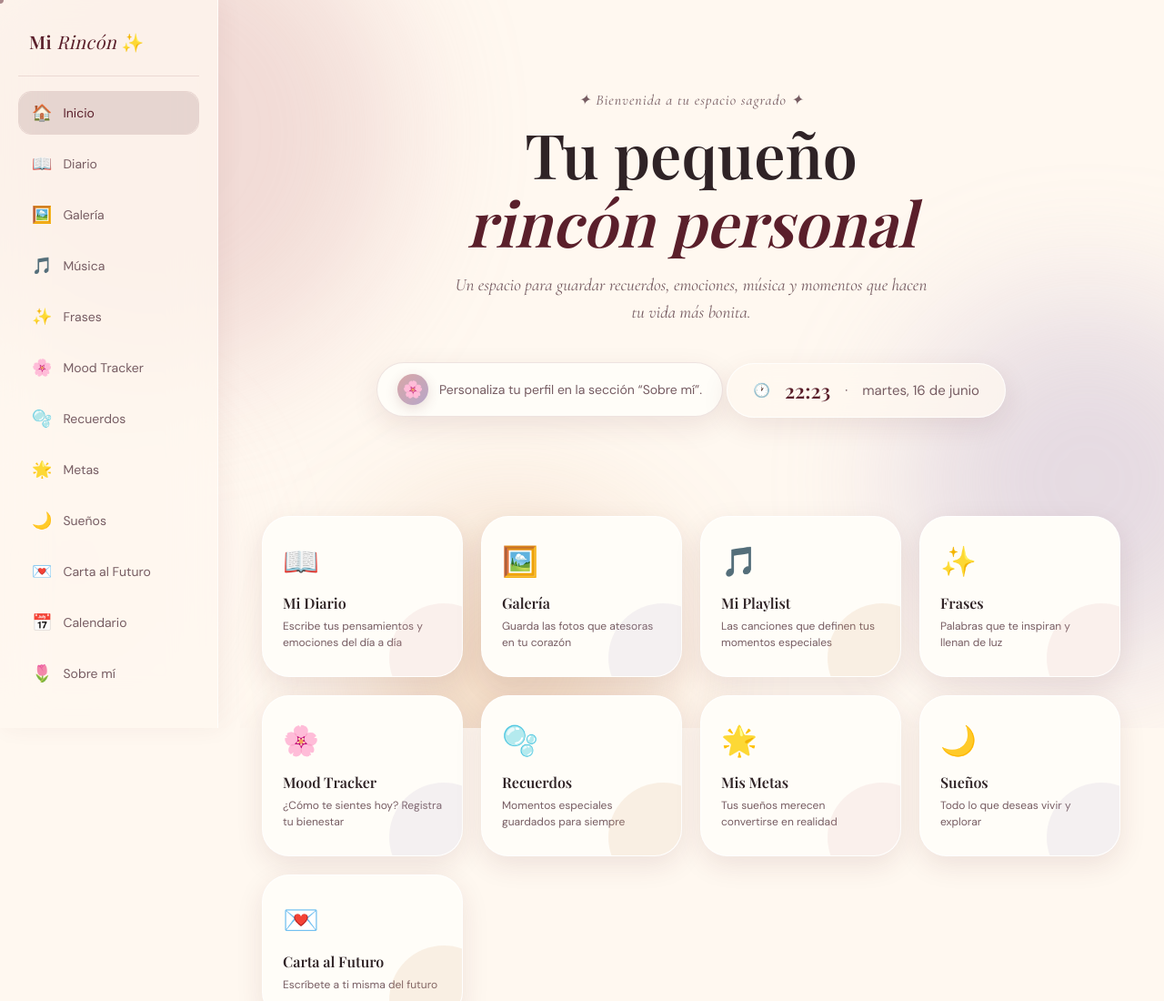
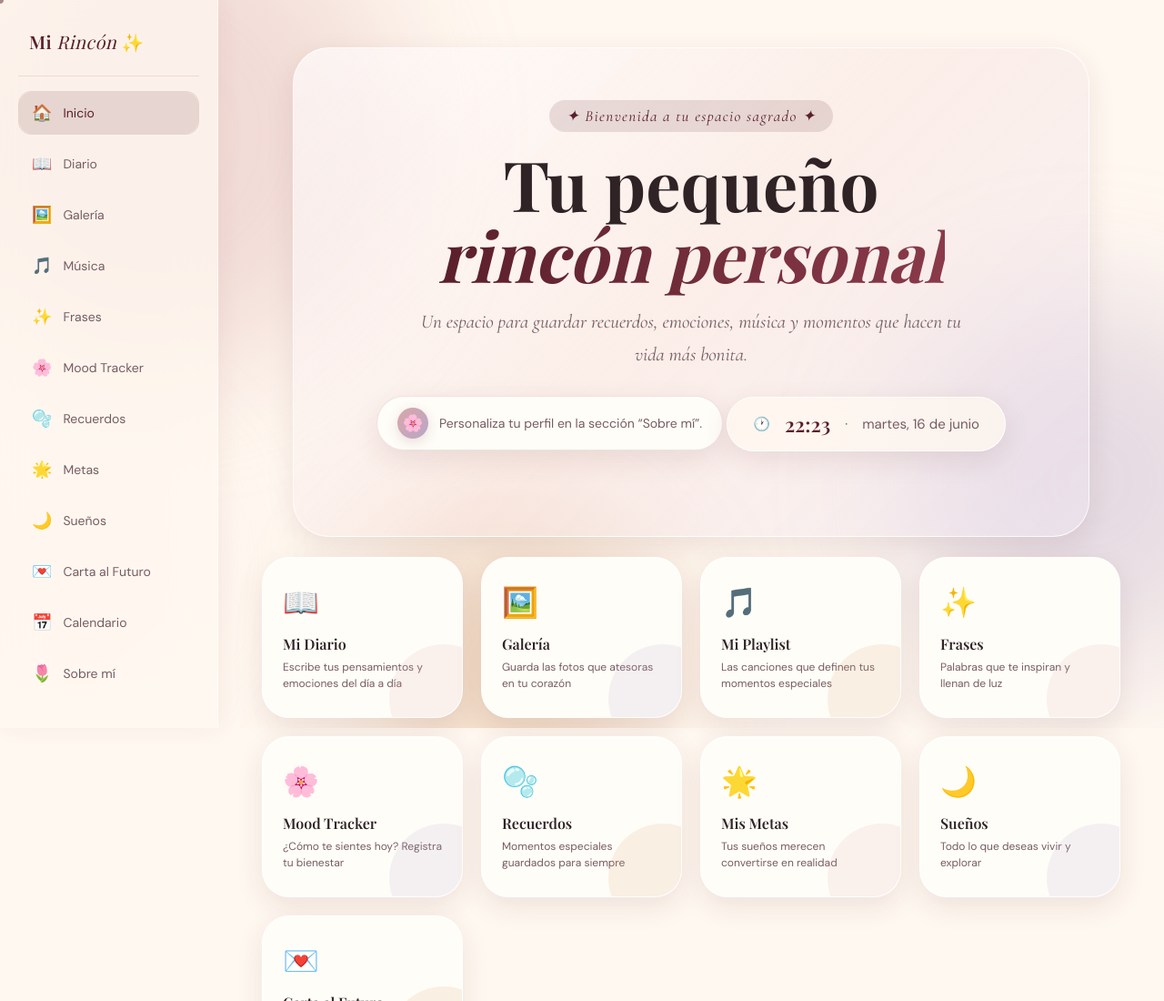
Before and after one commit to Fernanda2905/diario-personal-css, a plain HTML site: page index.html in a window 1280 px wide. Shown: the top 1100 px of the page at 91% size. Drawn offline with nearby package versions, Linux system fonts and the light colour scheme; a web font is replaced by a local one.

Commit message:
Mensaje: Cambio 2: rediseñar portada principal

```diff
--- a/index.html
+++ b/index.html
@@ -300,41 +300,117 @@
   ─────────────────────────────────────────── */
   .home-hero {
   text-align: center;
-    padding: 60px 20px 50px;
+  padding: 70px 24px 56px;
   position: relative;
-  }
+  max-width: 900px;
+  margin: 0 auto;
+}
+
+.home-hero::before {
+  content: '';
+  position: absolute;
+  inset: 12px;
+  border-radius: 40px;
+  background: linear-gradient(
+    135deg,
+    rgba(255,255,255,0.64),
+    rgba(246,221,221,0.38),
+    rgba(238,231,245,0.44)
+  );
+  border: 1px solid rgba(255,255,255,0.82);
+  box-shadow: var(--shadow-soft);
+  z-index: -1;
+}
+
 .home-hero .greeting {
+  display: inline-flex;
+  align-items: center;
+  justify-content: center;
+  padding: 7px 18px;
+  border-radius: 50px;
+  background: var(--burgundy-soft);
   font-family: 'Cormorant Garamond', serif;
-    font-size: 16px; font-style: italic;
-    color: var(--text-soft); margin-bottom: 12px;
-    letter-spacing: 0.06em;
-  }
+  font-size: 17px;
+  font-style: italic;
+  color: var(--burgundy);
+  margin-bottom: 18px;
+  letter-spacing: 0.08em;
+}
+
 .home-hero h1 {
   font-family: 'Playfair Display', serif;
-    font-size: clamp(36px, 6vw, 68px);
-    font-weight: 600; line-height: 1.1;
+  font-size: clamp(42px, 7vw, 76px);
+  font-weight: 700;
+  line-height: 1.02;
   color: var(--text-main);
-    margin-bottom: 16px;
-  }
-  .home-hero h1 em { color: var(--burgundy); font-style: italic; }
+  margin-bottom: 18px;
+}
+
+.home-hero h1 em {
+  color: var(--burgundy);
+  font-style: italic;
+  background: linear-gradient(90deg, var(--burgundy), var(--burgundy-light));
+  -webkit-background-clip: text;
+  -webkit-text-fill-color: transparent;
+}
+
 .home-hero .subtitle {
   font-family: 'Cormorant Garamond', serif;
-    font-size: 19px; font-style: italic;
-    color: var(--text-soft); max-width: 520px;
-    margin: 0 auto 40px;
-    line-height: 1.6;
+  font-size: 21px;
+  font-style: italic;
+  color: var(--text-soft);
+  max-width: 620px;
+  margin: 0 auto 28px;
+  line-height: 1.7;
+}
+
+.home-profile-chip {
+  display: inline-flex;
+  align-items: center;
+  gap: 12px;
+  padding: 13px 24px;
+  margin-bottom: 22px;
+  background: rgba(255,253,248,0.86);
+  border: 1px solid rgba(90,31,43,0.14);
+  border-radius: 50px;
+  box-shadow: var(--shadow-soft);
+  color: var(--text-soft);
+  font-size: 14px;
+  backdrop-filter: blur(18px);
+}
+
+.home-profile-avatar {
+  width: 38px;
+  height: 38px;
+  border-radius: 50%;
+  background: linear-gradient(135deg, var(--rose), var(--lilac));
+  display: flex;
+  align-items: center;
+  justify-content: center;
+  font-size: 20px;
+  box-shadow: 0 6px 18px rgba(90,31,43,0.18);
 }
 
 .home-time {
-    display: inline-flex; align-items: center; gap: 16px;
+  display: inline-flex;
+  align-items: center;
+  gap: 16px;
   padding: 14px 28px;
   background: var(--glass);
   backdrop-filter: blur(20px);
   border-radius: 50px;
-    border: 1px solid rgba(255,255,255,0.8);
+  border: 1px solid rgba(255,255,255,0.82);
   box-shadow: var(--shadow-soft);
-    margin-bottom: 48px;
-    font-size: 15px; color: var(--text-soft);
+  margin-bottom: 50px;
+  font-size: 15px;
+  color: var(--text-soft);
+}
+
+.home-time .time {
+  font-family: 'Playfair Display', serif;
+  font-size: 24px;
+  color: var(--burgundy);
+  font-weight: 700;
 }
   .home-time .time { font-family: 'Playfair Display', serif; font-size: 22px; color: var(--burgundy); font-weight: 600; }
 
```
Lines whose indentation alone changed are shown as unchanged.
